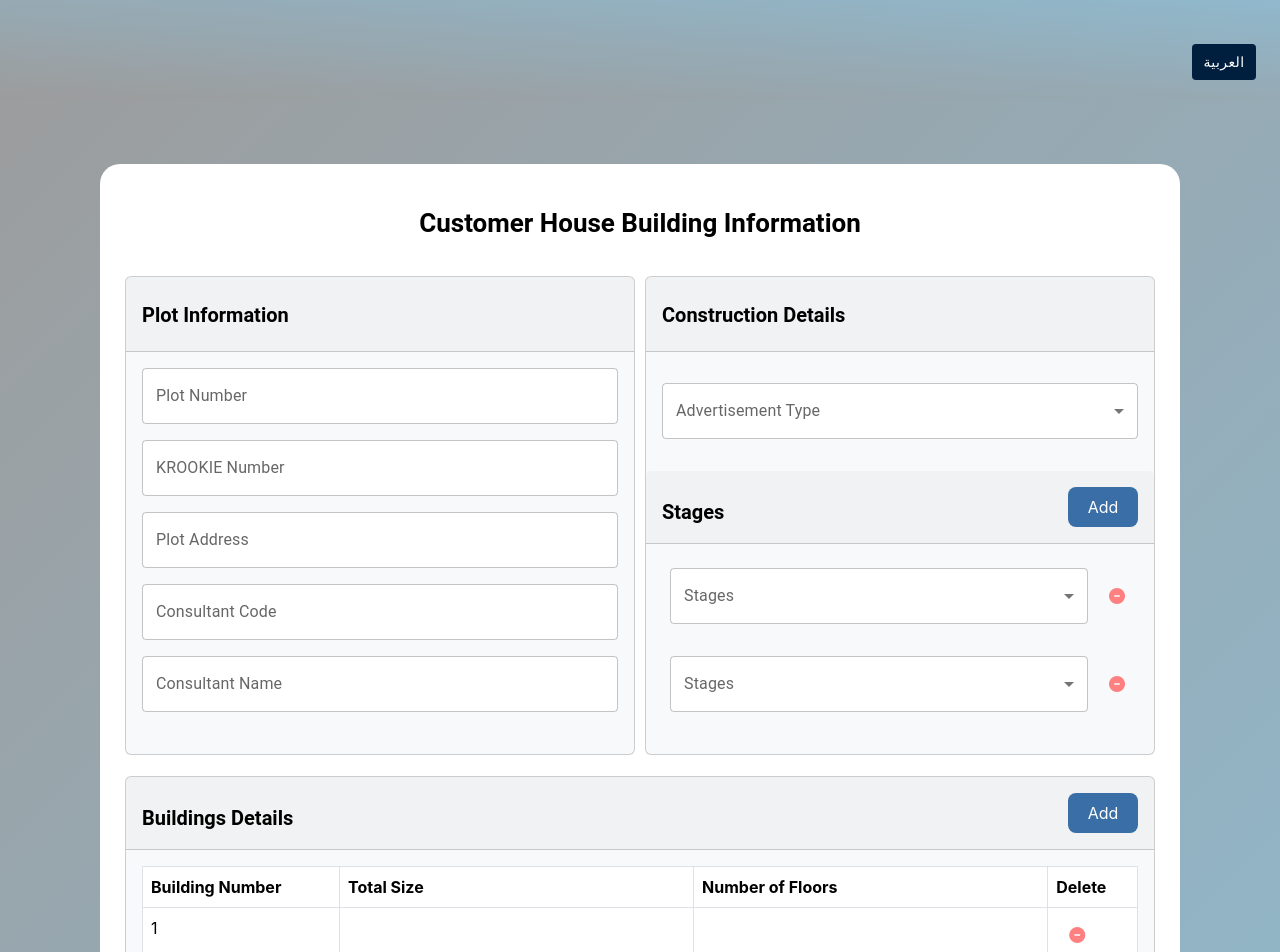
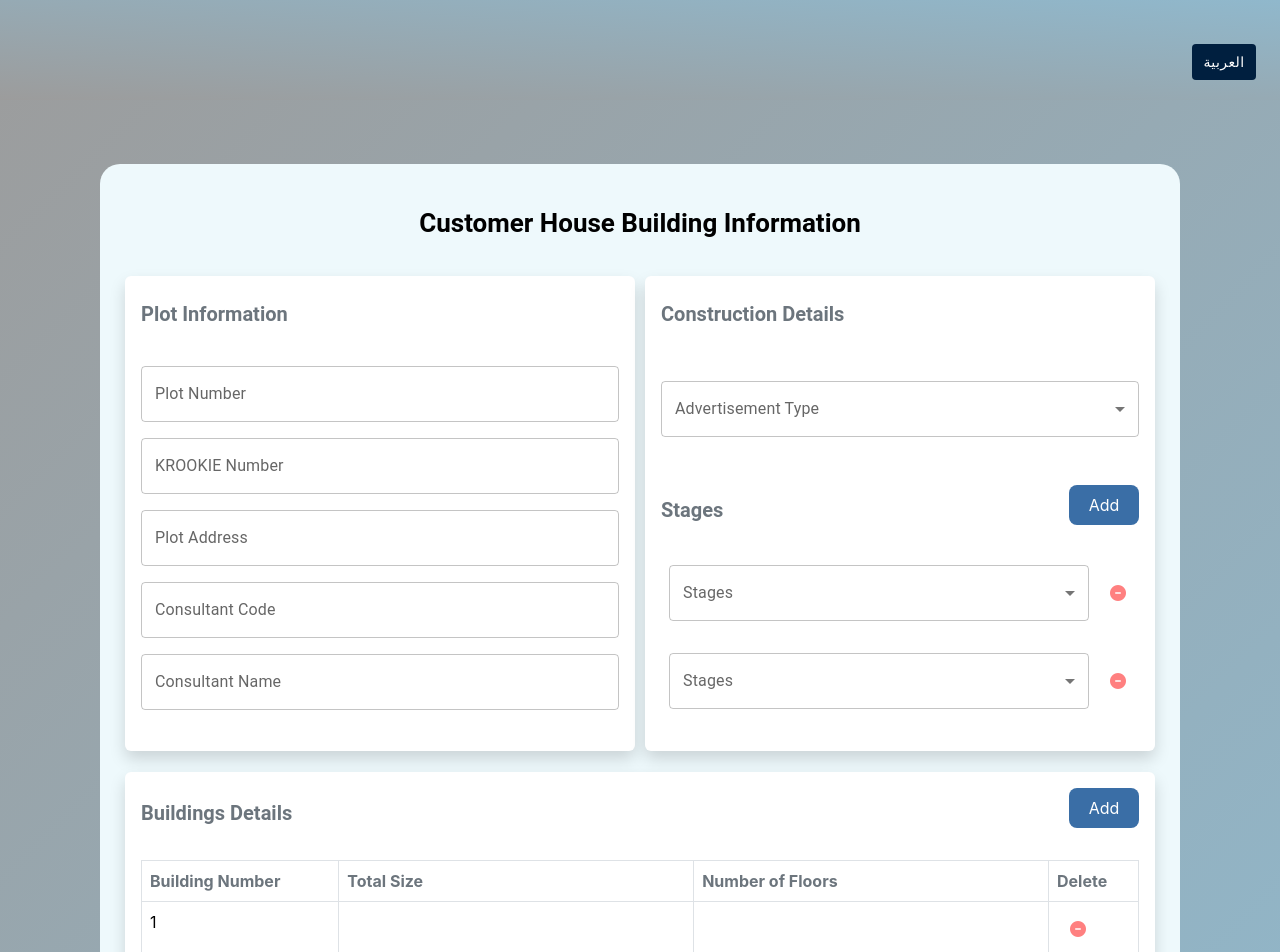
Before and after one commit to shaiksuhail01/chBuildingInfo, a React (Create React App) app: page /building-info in a window 1280 px wide. Shown: the top 952 px of the page. Built offline with nearby package versions, Linux system fonts and the light colour scheme.

Commit message:
first commit

```diff
--- a/src/components/ChBuildingInfo/index.css
+++ b/src/components/ChBuildingInfo/index.css
@@ -5,7 +5,7 @@
     padding: 20px;
 }
 .buildinInfoContainer{
-    background-color: #ffffff;
+    background-color: #eef9fc;
     padding: 20px;
     border-radius: 20px;
 
@@ -33,10 +33,11 @@
 .subHeadings{
     font-family: "Roboto",sans-serif;
     font-weight: bold;
-    color:#000000;
+    color:#6c757d;
     font-size: 20px;
     margin-top: 10px;
 }
+
 
 .label{
     color: #000000;
@@ -84,6 +85,7 @@
     top: 100px; /* Adjust as needed */
     right: 10px; /* Adjust as needed */
   }
+
 @media only screen and (min-width: 800px) {
 .buildingInfoBg{
     padding: 100px;
--- a/src/components/ChBuildingInfo/index.js
+++ b/src/components/ChBuildingInfo/index.js
@@ -257,8 +257,8 @@ const ChBuildingInfo = () => {
       <div className={`buildinInfoContainer ${isArabic ? 'rtl' : ''}`} >
       <h1 className="headingInfo p-4">{t('buildingInfoHeader')}</h1>
       <div className='plotConstructionContainer'>
-        <div className="card bg-light mb-3">
-  <div className="card-header p-3">
+        <div className="card bg-white mb-3 shadow rounded border-0">
+  <div className="p-3">
   <h1 className="subHeadings">{t('plotInfoHeader')}</h1>
   </div>
   <div className="card-body">
@@ -320,8 +320,8 @@ const ChBuildingInfo = () => {
   </div>
 </div>
 
-    <div className="card bg-light mb-3">
-        <div className="card-header p-3">
+    <div className="card bg-white mb-3 shadow rounded border-0">
+        <div className="p-3">
         <h1 className="subHeadings">{t('constructionDetailsHeader')}</h1>
         </div>
         <div className="card-body">
@@ -351,7 +351,7 @@ const ChBuildingInfo = () => {
 
         <div className='constructionStagesContainer'>
 
-        <div className="card-header d-flex justify-content-between align-items-center p-3">
+        <div className="d-flex justify-content-between align-items-center p-3">
         <h1 className="subHeadings mb-0">{t('stagesHeader')}</h1>
 
         <button type="button" className="p-2 buttonAdd" onClick={handleAddStage}>
@@ -400,15 +400,9 @@ const ChBuildingInfo = () => {
      </div>
 
 
-
-
-
-
-
-
-     <div className="card bg-light mb-3">
+     <div className="card bg-white mb-3 shadow rounded border-0">
         <div className='buildingDetailsContainer'>
-        <div className="card-header d-flex justify-content-between align-items-center p-3">
+        <div className="d-flex justify-content-between align-items-center p-3">
         <h1 className="subHeadings mb-0">{t('buildingsDetailsHeader')}</h1>
             <button type="button" className="p-2 buttonAdd" onClick={handleAddBuildingStage}>
               {t('addBuildingButton')}
@@ -421,10 +415,10 @@ const ChBuildingInfo = () => {
                 <table className="table table-bordered">
                   <thead className="thead-light">
                     <tr>
-                      <th>{t('buildingNumberLabel')}</th>
-                      <th>{t('totalSizeLabel')}</th>
-                      <th>{t('numberOfFloorsLabel')}</th>
-                      <th>{t('deleteLabel')}</th>
+                      <th  style={{ color: '#6c757d' }}>{t('buildingNumberLabel')}</th>
+                      <th  style={{ color: '#6c757d' }}>{t('totalSizeLabel')}</th>
+                      <th  style={{ color: '#6c757d' }}>{t('numberOfFloorsLabel')}</th>
+                      <th  style={{ color: '#6c757d' }}>{t('deleteLabel')}</th>
                     </tr>
                   </thead>
                   <tbody>
--- a/src/components/LoginForm/index.css
+++ b/src/components/LoginForm/index.css
@@ -19,7 +19,7 @@
 .loginPagesContainer {
      background-color: #ffffff;
      border-radius: 20px;
-    padding: 20px;
+    padding:15px;
 
 }
 .loginfullPageContainer{
@@ -73,7 +73,7 @@
   }
   .button {
     padding: 15px;
-    width: 290px;
+    width: 240px;
     font-size: 18px;
     background-color: #001f3f;
     color: #fff;
@@ -103,6 +103,13 @@
     justify-content: center;
   }
 
+  .dividerLine {
+    width: 100%;
+    height: 2px;
+    background-color: #001f3f; /* Change color as needed */
+    margin: 20px 0; /* Adjust margin as needed */
+  }
+
   @media only screen and (min-width: 1000px) {
 
     .loginContainer {
```
